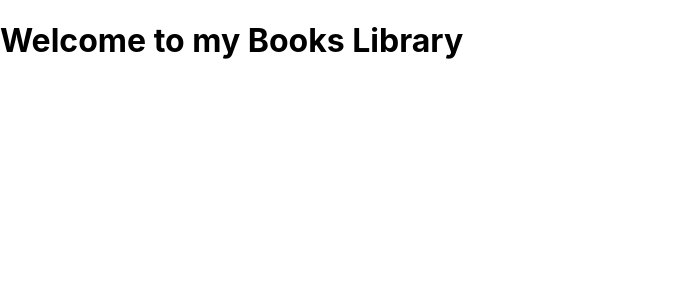
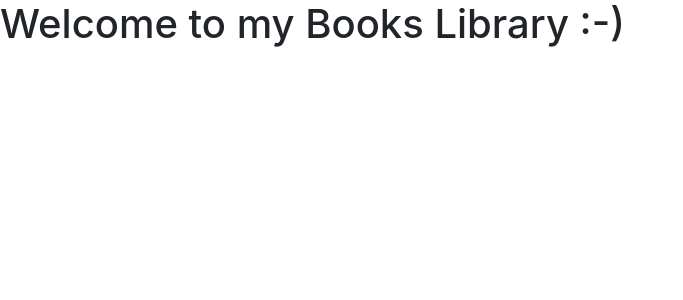
Before and after one commit to rakshitsahai/my-library, a React (Create React App) app: page / in a window 1280 px wide. Shown: the top 300 px of the page, without its empty margins (0-683 px from the left). Built offline with nearby package versions, Linux system fonts and the light colour scheme; the HTML template or start-up script is replaced by a standard one.

Commit message:
added bootstrap

```diff
--- a/public/index.html
+++ b/public/index.html
@@ -24,6 +24,8 @@
       work correctly both with client-side routing and a non-root public URL.
       Learn how to configure a non-root public URL by running `npm run build`.
     -->
+    <!-- Bootstrap CSS -->
+    <link href="https://cdn.jsdelivr.net/npm/bootstrap@5.0.2/dist/css/bootstrap.min.css" rel="stylesheet" integrity="sha384-EVSTQN3/azprG1Anm3QDgpJLIm9Nao0Yz1ztcQTwFspd3yD65VohhpuuCOmLASjC" crossorigin="anonymous">
     <title>React App</title>
   </head>
   <body>
@@ -39,5 +41,7 @@
       To begin the development, run `npm start` or `yarn start`.
       To create a production bundle, use `npm run build` or `yarn build`.
     -->
+    <!-- Option 1: Bootstrap Bundle with Popper -->
+    <script src="https://cdn.jsdelivr.net/npm/bootstrap@5.0.2/dist/js/bootstrap.bundle.min.js" integrity="sha384-MrcW6ZMFYlzcLA8Nl+NtUVF0sA7MsXsP1UyJoMp4YLEuNSfAP+JcXn/tWtIaxVXM" crossorigin="anonymous"></script>
   </body>
 </html>
--- a/src/App.tsx
+++ b/src/App.tsx
@@ -4,7 +4,7 @@
 function App() {
   return (
     <div className="App">
-      <h1>Welcome to my Books Library</h1>
+      <h1>Welcome to my Books Library :-)</h1>
     </div>
   );
 }
```
